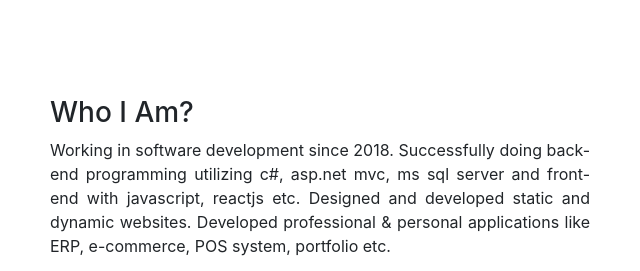
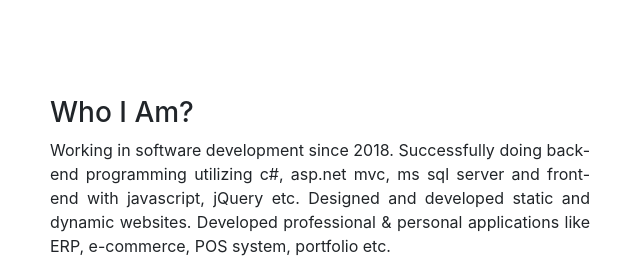
Before and after one commit to Towsif-Patwary/MTSportfolio, a plain HTML site: page index.html in a window 1280 px wide. Shown: the part 880-1151 px from the top of the page, 605-1245 px from the left. Drawn offline with nearby package versions, Linux system fonts and the light colour scheme.

Commit message:
push update

```diff
--- a/index.html
+++ b/index.html
@@ -63,7 +63,7 @@
                     </div>
                     <div class="col-md-6">
                         <h3>Who  I Am?</h3>
-                        <p style="text-align: justify;">Working in software development since 2018. Successfully doing back-end programming utilizing c#, asp.net mvc, ms sql server and front-end with javascript, reactjs etc. Designed and developed static and dynamic websites. Developed professional & personal applications like ERP, e-commerce, POS system, portfolio etc.</p>
+                        <p style="text-align: justify;">Working in software development since 2018. Successfully doing back-end programming utilizing c#, asp.net mvc, ms sql server and front-end with javascript, jQuery etc. Designed and developed static and dynamic websites. Developed professional & personal applications like ERP, e-commerce, POS system, portfolio etc.</p>
                         <p style="text-align: justify;">Goal is to build up an excellent career and to work in a dynamic environment to provide a strong leadership
 role where honestly dedication and teamwork are highly valued and excellence in performance is sought. </p> <br/>
                         <div class="skill-bar">
```
